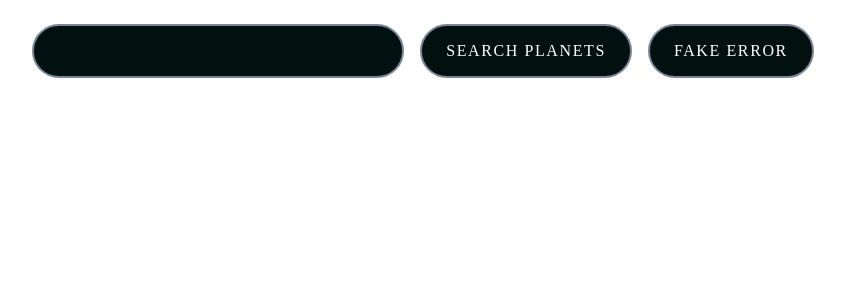
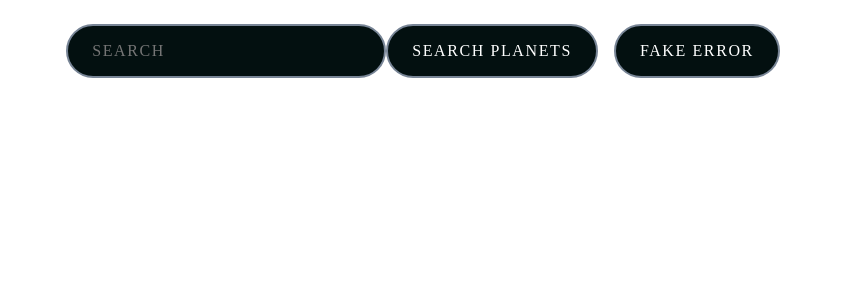
Before and after one commit to SheveleffRoman/react-component-rsschool-react-2023-q4-swapi, a React (Vite) app: page / in a window 1280 px wide. Shown: the top 300 px of the page, without its empty margins (217-1062 px from the left). Built offline with nearby package versions, Linux system fonts and the light colour scheme.

Commit message:
feat: add form to input

```diff
--- a/src/Components/SearchBar/SearchBar.tsx
+++ b/src/Components/SearchBar/SearchBar.tsx
@@ -23,8 +23,16 @@ const SearchBar: FC<Props> = ({ onSearch }) => {
   return (
     <>
       <div className="search-panel">
-        <input value={storedSearch} onChange={handleSearchChange} />
-        <button onClick={searchClick}>Search planets</button>
+        <form>
+          <input
+            type="search"
+            placeholder="Search"
+            name="search"
+            value={storedSearch}
+            onChange={handleSearchChange}
+          />
+          <button onClick={searchClick}>Search planets</button>
+        </form>
         <ErrorButton />
       </div>
     </>
```
